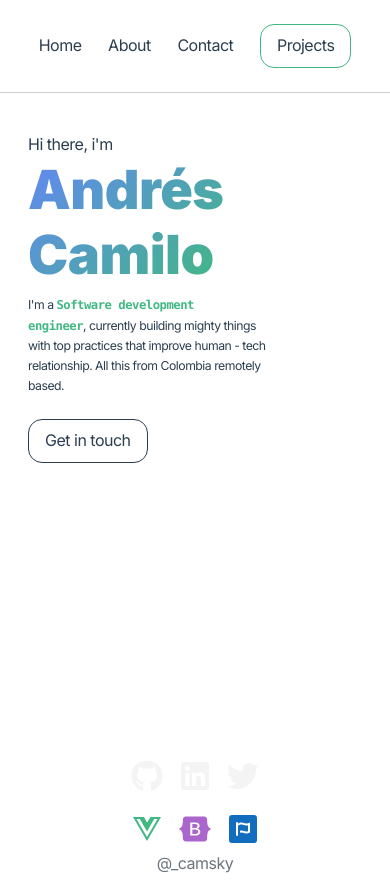
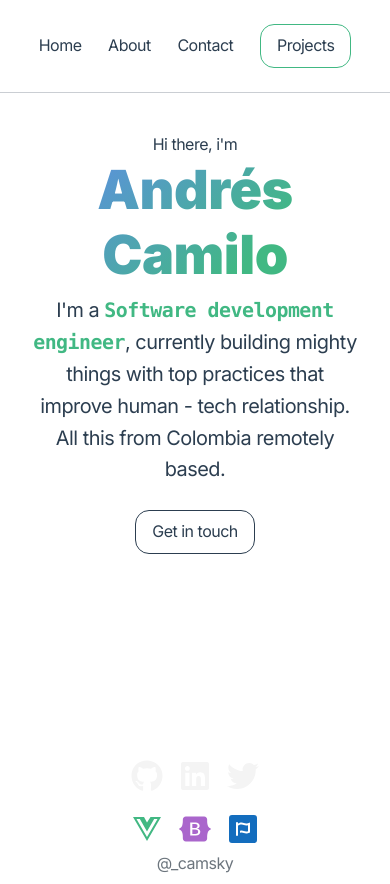
Before and after one commit to AndresNunezG/cnunez, a Vue app: page / in a window 390 px wide. Built offline with nearby package versions, Linux system fonts and the light colour scheme.

Commit message:
responsive details in home and contact

```diff
--- a/src/assets/base.css
+++ b/src/assets/base.css
@@ -97,7 +97,7 @@ a:hover {
 .section__subtitle {
   letter-spacing: -0.5px;
   font-weight: 900;
-  font-size: calc(0.4rem + 1.5vw);
+  font-size: calc(1rem + 1vw);
 }
 
 /* custom components */
@@ -176,7 +176,7 @@ a:hover {
 	-webkit-text-fill-color: transparent;
 }
 .home__subtitle {
-  font-size: calc(0.4rem + 1.5vw);
+  font-size: calc(1rem + 1vw);
 }
 .home__subtitle span:nth-child(2) {
   color: var(--green-1);
@@ -221,6 +221,10 @@ a:hover {
 }
 
 @media (min-width: 1024px) {
+  /* Home */
+  .home__subtitle {
+    max-width: 75%;
+  }
   /* GithubProfile */
   .github-profile__image {
     width: 10vw;
@@ -239,6 +243,17 @@ a:hover {
 }
 
 @media (max-width: 767px) {
+  /* Home */
+  .home__title {
+    text-align: center;
+  }
+  .home__subtitle {
+    width: 100%;
+    text-align: center;
+  }
+  .home__button {
+    text-align: center;
+  }
   /* UserMiniatures */
   .miniature-avatar {
     width: 10vw;
--- a/src/components/FooterBar/FooterLinks.vue
+++ b/src/components/FooterBar/FooterLinks.vue
@@ -15,7 +15,7 @@
     </div>
   </div>
   <div class="row">
-    <span class="text-muted text-md-end text-center px-4">@_camsky</span>
+    <span class="text-muted text-md-end text-center px-4 pb-sm-0 pb-2">@_camsky</span>
   </div>
 </template>
 
--- a/src/views/About/GithubProfile.vue
+++ b/src/views/About/GithubProfile.vue
@@ -13,7 +13,7 @@
                         >
                     </div>
                     <div class="col-lg d-lg-block text-lg-start col-md-6 text-center">
-                        <p @click="goToProfile" class="fw-bold mb-lg-1 mb-2" v-pointer>@{{ profileData.login }}</p>
+                        <p @click="goToProfile" class="fw-bold mb-lg-3 mt-md-0 mt-2" v-pointer>@{{ profileData.login }}</p>
                         <p>
                             <font-awesome-icon :icon="['fa', 'location-dot']"></font-awesome-icon>
                             <span>&nbsp;{{ profileData.location }}</span>
--- a/src/views/Home/Index.vue
+++ b/src/views/Home/Index.vue
@@ -1,15 +1,16 @@
 <template>
-    <div class="home"></div>
-    <span class="home__greeting">Hi there, i'm</span>
+    <div class="home">
+        <span class="home__greeting d-sm-block d-flex justify-content-center">Hi there, i'm</span>
         <h1 class="home__title">Andrés Camilo</h1>
-    <div class="home__subtitle w-75">
+        <div class="home__subtitle">
             <span>I'm a&nbsp;</span>
             <span class="fw-bold font-monospace">Software development engineer</span>
             <span>,&nbsp;currently building mighty things with top practices that improve human - tech relationship. All this from Colombia remotely based.</span>
         </div>
-    <div class="mt-4">
+        <div class="mt-4 home__button">
             <button class="btn-custom">
                 <RouterLink to="contact">Get in touch</RouterLink>
             </button>
         </div>
+    </div>
 </template>
```
Lines whose indentation alone changed are shown as unchanged.
